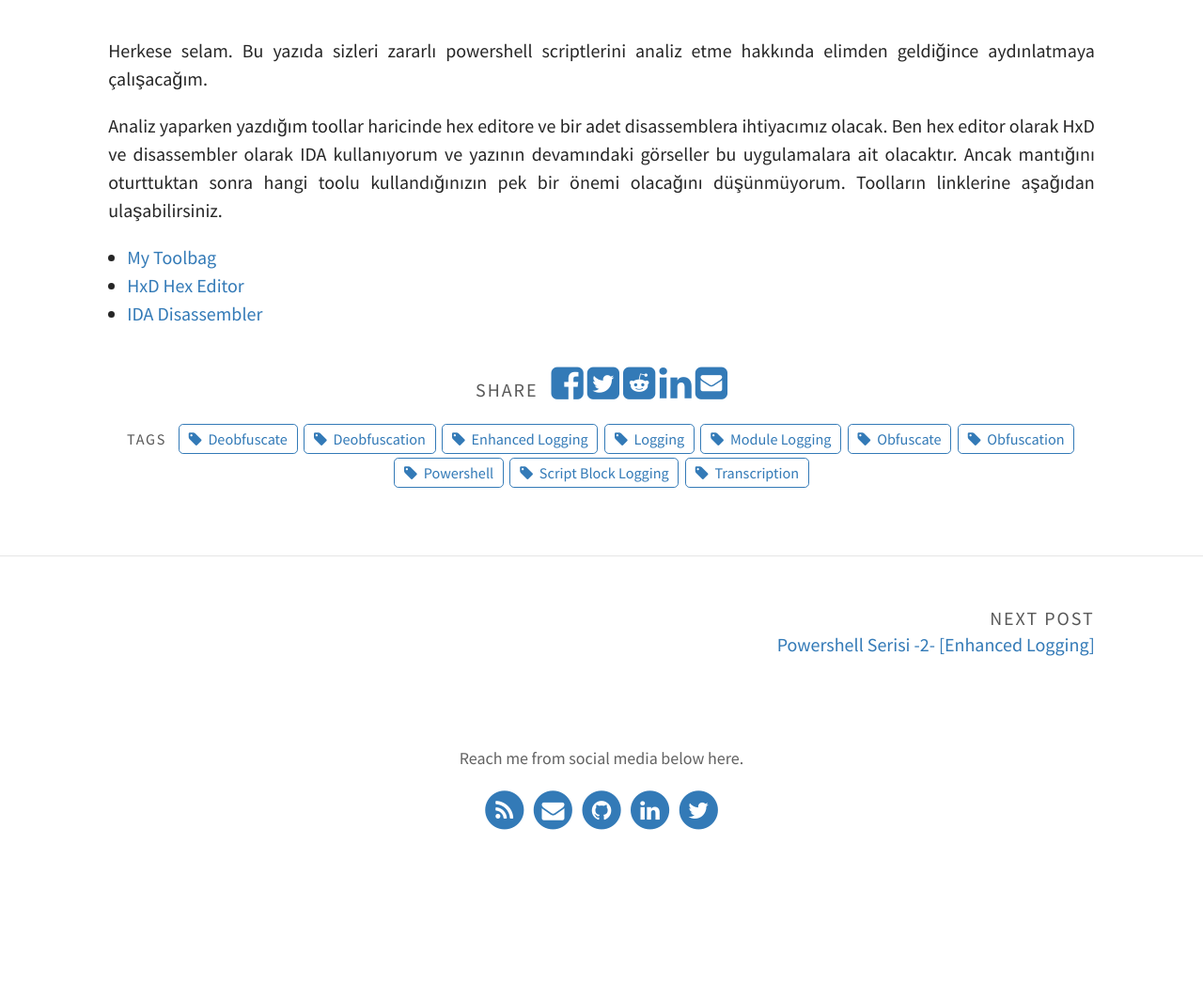
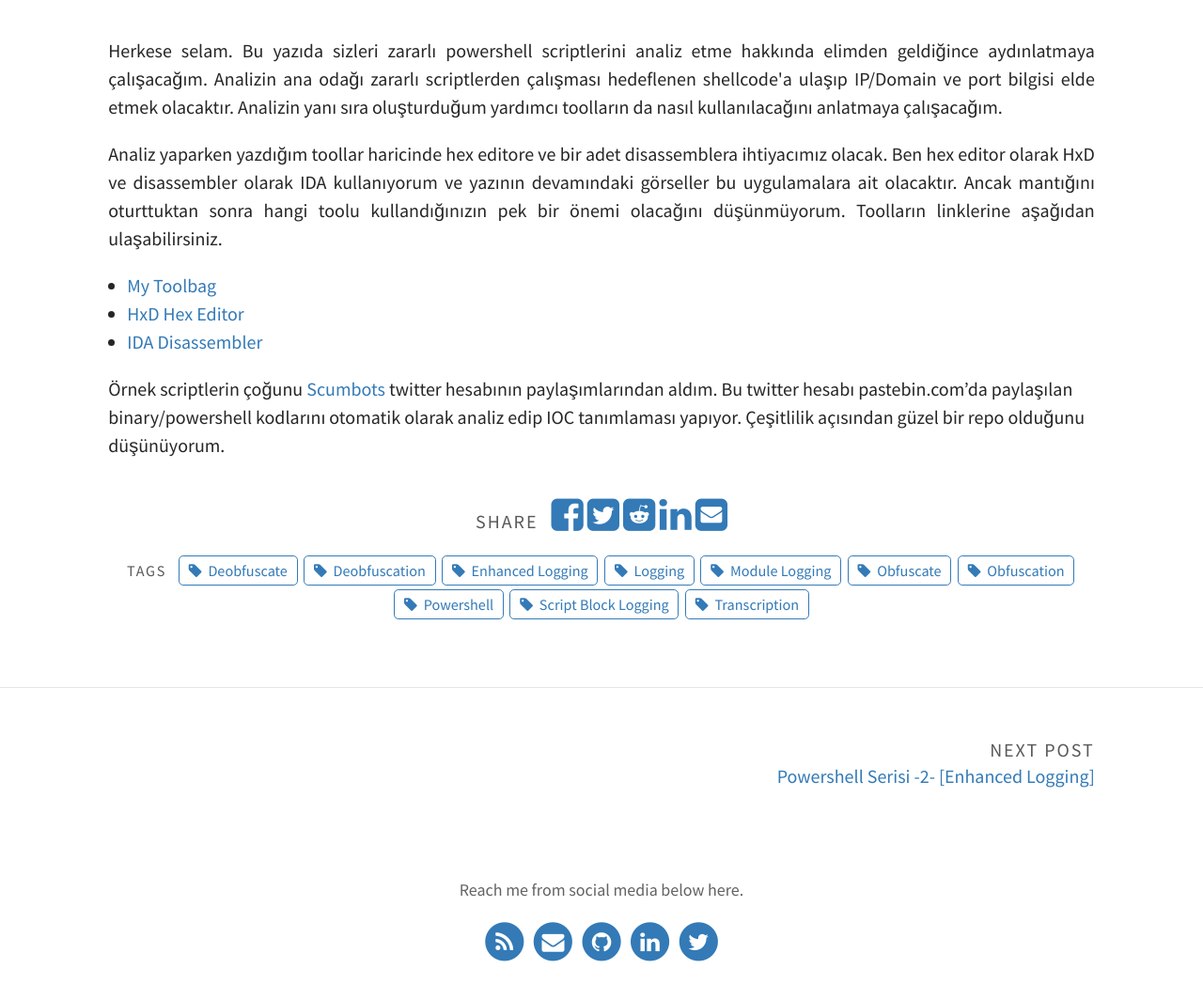
Before and after one commit to batuhankutluca/batuhankutluca.github.io, a Jekyll site: the page built from _posts/2020-01-19-powershell-series-3-zararli-powershell-script-analizi-part1.md, in a window 1280 px wide. Shown: the part 378-1442 px from the top of the page at 94% size. Built offline with Jekyll 4.4.1, drawn with Linux system fonts in a browser that asks for light colours; before the commit the page ends 1302 px from its top, so only the background shows below that.

Commit message:
Update 2020-01-19-powershell-series-3-zararli-powershell-script-analizi-part1.md

```diff
--- a/_posts/2020-01-19-powershell-series-3-zararli-powershell-script-analizi-part1.md
+++ b/_posts/2020-01-19-powershell-series-3-zararli-powershell-script-analizi-part1.md
@@ -7,7 +7,7 @@ author: batuhankutluca
 tags: [Powershell, Obfuscate, Obfuscation, Deobfuscate, Deobfuscation, Enhanced Logging, Logging, Module Logging, Script Block Logging, Transcription]
 ---
 
-<p align="justify">Herkese selam. Bu yazıda sizleri zararlı powershell scriptlerini analiz etme hakkında elimden geldiğince aydınlatmaya çalışacağım. </p>
+<p align="justify">Herkese selam. Bu yazıda sizleri zararlı powershell scriptlerini analiz etme hakkında elimden geldiğince aydınlatmaya çalışacağım. Analizin ana odağı zararlı scriptlerden çalışması hedeflenen shellcode'a ulaşıp IP/Domain ve port bilgisi elde etmek olacaktır. Analizin yanı sıra oluşturduğum yardımcı toolların da nasıl kullanılacağını anlatmaya çalışacağım.</p>
 
 <p align="justify">Analiz yaparken yazdığım toollar haricinde hex editore ve bir adet disassemblera ihtiyacımız olacak. Ben hex editor olarak HxD ve disassembler olarak IDA kullanıyorum ve yazının devamındaki görseller bu uygulamalara ait olacaktır. Ancak mantığını oturttuktan sonra hangi toolu kullandığınızın pek bir önemi olacağını düşünmüyorum. Toolların linklerine aşağıdan ulaşabilirsiniz.</p>
 
@@ -15,7 +15,12 @@ tags: [Powershell, Obfuscate, Obfuscation, Deobfuscate, Deobfuscation, Enhanced
 * [HxD Hex Editor][hexeditor_dl]
 * [IDA Disassembler][ida_dl]
 
+Örnek scriptlerin çoğunu [Scumbots][scumbots_twitter] twitter hesabının paylaşımlarından aldım. Bu twitter hesabı pastebin.com'da paylaşılan binary/powershell kodlarını otomatik olarak analiz edip IOC tanımlaması yapıyor. Çeşitlilik açısından güzel bir repo olduğunu düşünüyorum.
+
+
+
 
 [mytoolbag_dl]: https://github.com/batuhankutluca/Powershell-Decoding-Helper-Tools
 [hexeditor_dl]: https://mh-nexus.de/en/downloads.php?product=HxD20
 [ida_dl]: https://www.hex-rays.com/products/ida/support/download.shtml
+[scumbots_twitter]: https://twitter.com/ScumBots
```
